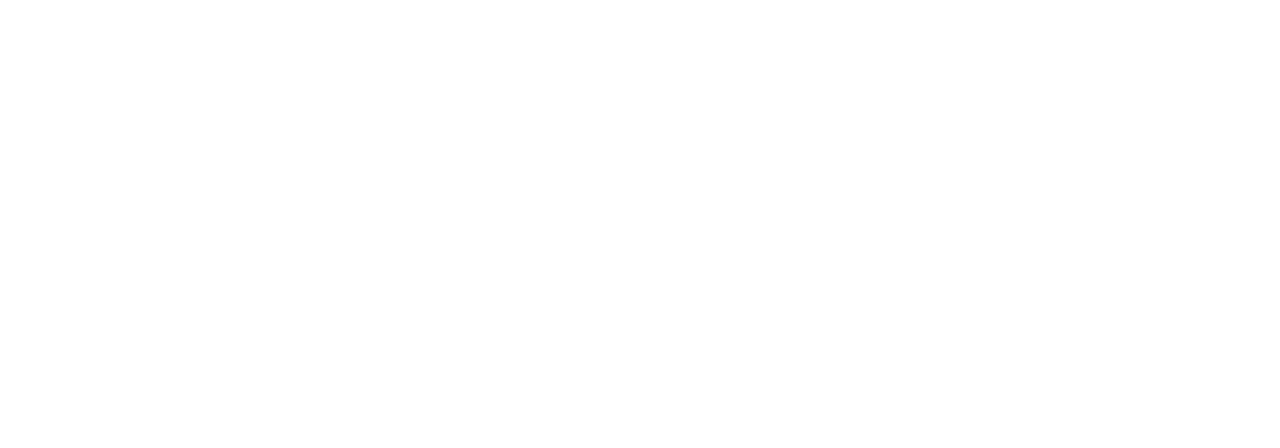
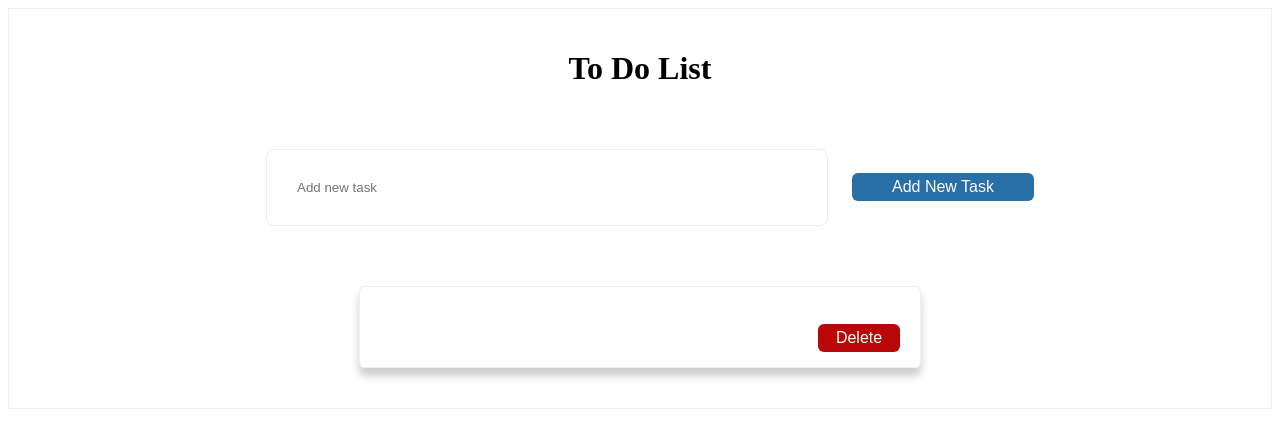
Before and after one commit to Eman-Aggan/jstasks, a plain HTML site: page task4.html in a window 1280 px wide. Drawn offline with Linux system fonts and the light colour scheme.

```diff
--- a/task4.html
+++ b/task4.html
@@ -0,0 +1,130 @@
+<!DOCTYPE html>
+<html lang="en">
+<head>
+    <meta charset="UTF-8">
+    <meta name="viewport" content="width=device-width, initial-scale=1.0">
+    <title>To Do List</title>
+
+    <style>
+
+
+ .box{
+    display: flex;
+    flex-direction: column;
+    border: 1px solid #EEEEEE;
+    padding: 20px;
+    text-align: center;
+    align-items: center;
+    }
+ .box button{
+              background: #286ea7;
+            color: white;
+  border: none;
+  padding: 5px 16px;
+  font-size: 16px;
+  border-radius: 6px;
+  cursor: pointer;
+  box-sizing: content-box;
+  width: 150px;
+
+        }
+
+
+         .box input{
+            padding: 30px ;
+            border: 1px solid #EEEEEE;
+            border-radius: 8px;
+            margin: 40px 20px;
+            width: 500px;
+
+
+         }
+           .box input:focus {
+            outline: none;
+
+
+           }
+
+     .box button:active {
+        transform: scale(0.95);
+        box-shadow: inset 0 2px 4px rgba(0,0,0,0.2);
+
+           }
+           .task{
+            border: 1px solid #EEEEEE;
+             box-shadow:  0 8px 8px  rgba(0,0,0,0.2);
+            width: 560px;
+            height: 50px;
+            border-radius: 6px;
+            margin: 20px;
+            text-align: center;
+            padding: 30px 0 0;
+            display: flex;
+            justify-content: space-between;
+            align-content: center;
+            flex-wrap: wrap;
+            align-items: center;
+
+            }
+
+
+            .task button{
+                background-color: #b90707;
+                width: 50px;
+                margin: 12px  20px 20px 12px;
+
+            }
+
+             .task .ntask{
+                margin:   10px 0px 20px 20px;
+             }
+
+
+    </style>
+</head>
+<body>
+   <div class="box">
+    <h1>To Do List</h1>
+    <form action="">
+   <input type="text"  id="in" placeholder="Add new task"  required>
+    <button type="submit" id="btn" > Add New Task  <i class="fa-solid fa-check"></i> </button>
+    </form>
+    <div class="task" id="task">
+         <div class="ntask"  id="ntask"> </div>
+        <button  class="del" onclick="Delete()"> Delete</button>
+    </div>
+
+</div>
+
+<script>
+
+const tasks = [];
+const tasky = (document.getElementById("in"));
+const tasksContainer = document.getElementById("task");
+
+document.getElementById("btn").addEventListener('click' ,()=>{
+   if(tasky){
+      tasks.push(tasky.value);
+      tasks.sort();
+      console.log(tasks);
+
+
+      document.getElementById("in").value = "";
+
+
+   }
+
+
+} );
+
+
+
+
+
+
+
+
+</script>
+
+</body>
+</html>
```
Also changed, not shown: task3.html (+1 -1 lines).
